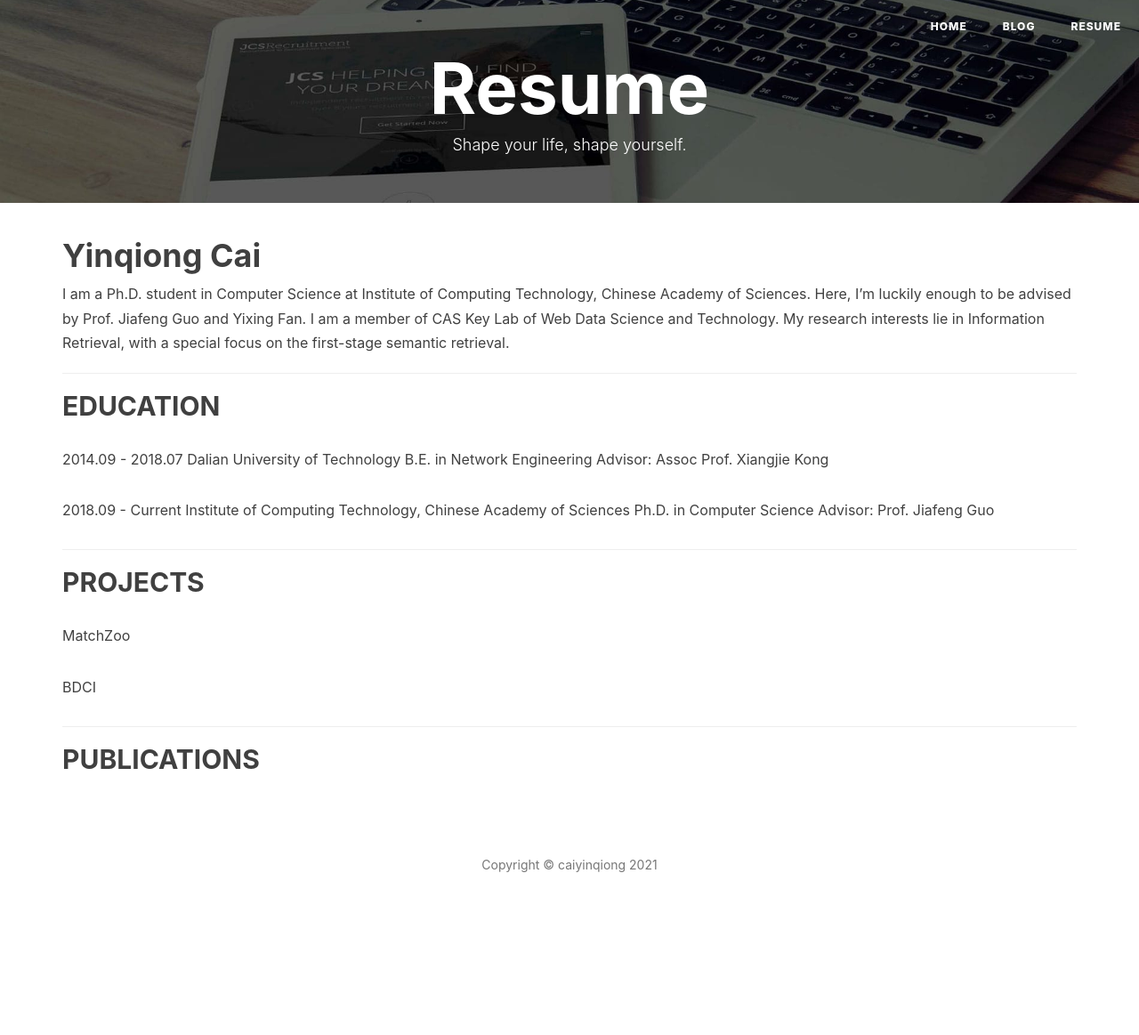
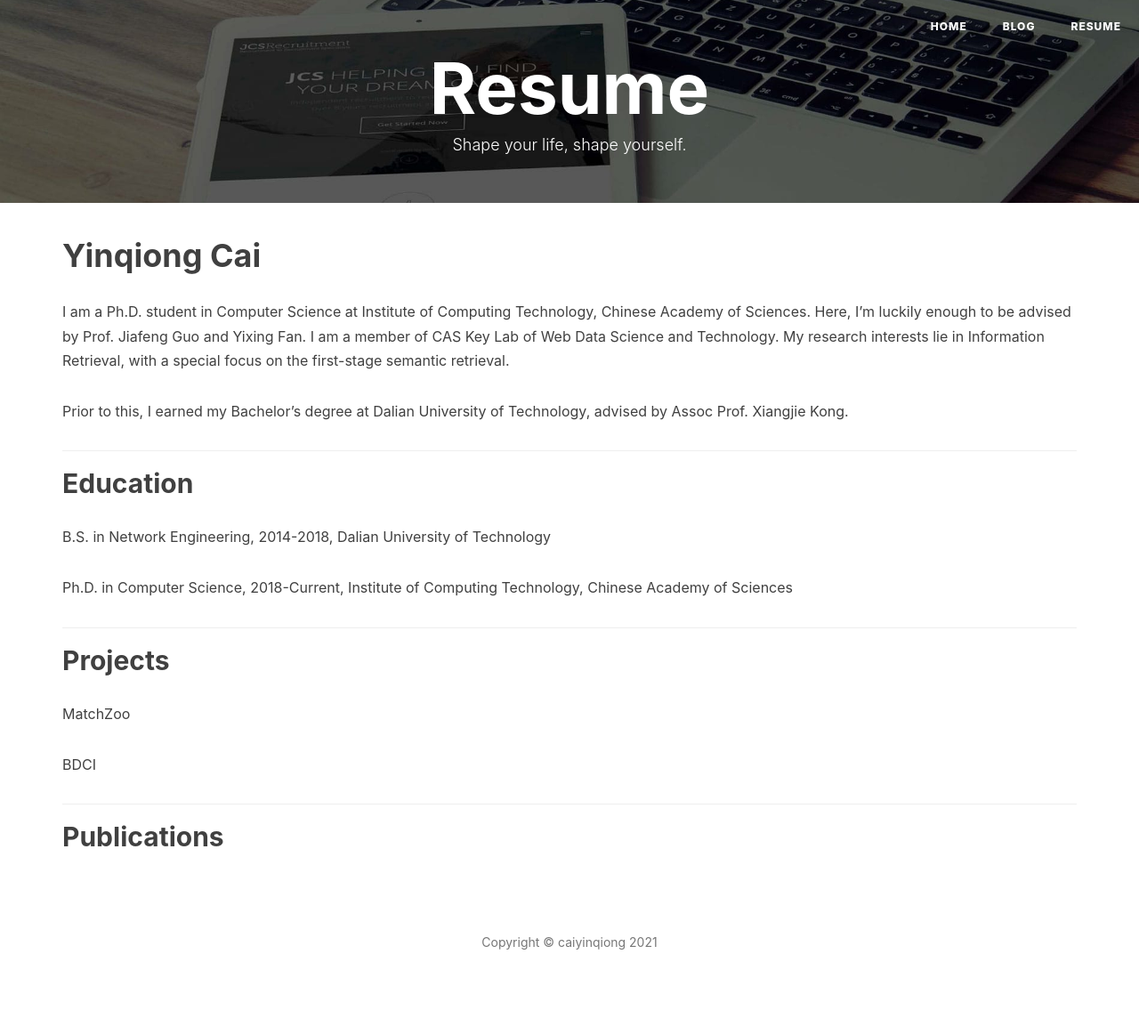
Before and after one commit to caiyinqiong/caiyinqiong.github.io, a Jekyll site: the page built from resume.html, in a window 1280 px wide. Shown: the whole page at 89% size. Built offline with Jekyll 4.4.1, drawn with Linux system fonts in a browser that asks for light colours; nearby versions of some CDN libraries; comment, search, counter and statistics services are not loaded; before the commit the page ends 1076 px from its top, so only the background shows below that.

Commit message:
Update resume.html

```diff
--- a/resume.html
+++ b/resume.html
@@ -25,26 +25,27 @@
 <div class="container">
 
 <h1>Yinqiong Cai</h1>
-    I am a Ph.D. student in Computer Science at Institute of Computing Technology, Chinese Academy of Sciences. Here, I’m luckily enough to be advised by Prof. Jiafeng Guo and Yixing Fan. I am a member of CAS Key Lab of Web Data Science and Technology. My research interests lie in Information Retrieval, with a special focus on the first-stage semantic retrieval.
+<p> I am a Ph.D. student in Computer Science at Institute of Computing Technology, Chinese Academy of Sciences. Here, I’m luckily enough to be advised by Prof. Jiafeng Guo and Yixing Fan. I am a member of CAS Key Lab of Web Data Science and Technology. My research interests lie in Information Retrieval, with a special focus on the first-stage semantic retrieval.</p>
+<p> Prior to this, I earned my Bachelor’s degree at Dalian University of Technology, advised by Assoc Prof. Xiangjie Kong.
 
 <section>
     <hr>
-    <h2>EDUCATION</h2>
+    <h2>Education</h2>
 
-<p> 2014.09 - 2018.07    Dalian University of Technology      B.E. in Network Engineering    Advisor: Assoc Prof. Xiangjie Kong  </p>
-<p> 2018.09 - Current    Institute of Computing Technology, Chinese Academy of Sciences   Ph.D. in Computer Science    Advisor: Prof. Jiafeng Guo</p>
+<p> B.S. in Network Engineering, 2014-2018, Dalian University of Technology </p>
+<p> Ph.D. in Computer Science, 2018-Current, Institute of Computing Technology, Chinese Academy of Sciences </p>
 </section>
 
 <section>
     <hr>
-    <h2>PROJECTS</h2>
+    <h2>Projects</h2>
 <p> MatchZoo  </p>
 <p>  BDCI  </p>
 </section>
 
 <section>
     <hr>
-    <h2>PUBLICATIONS</h2>
+    <h2>Publications</h2>
 </section>
 
 
```
